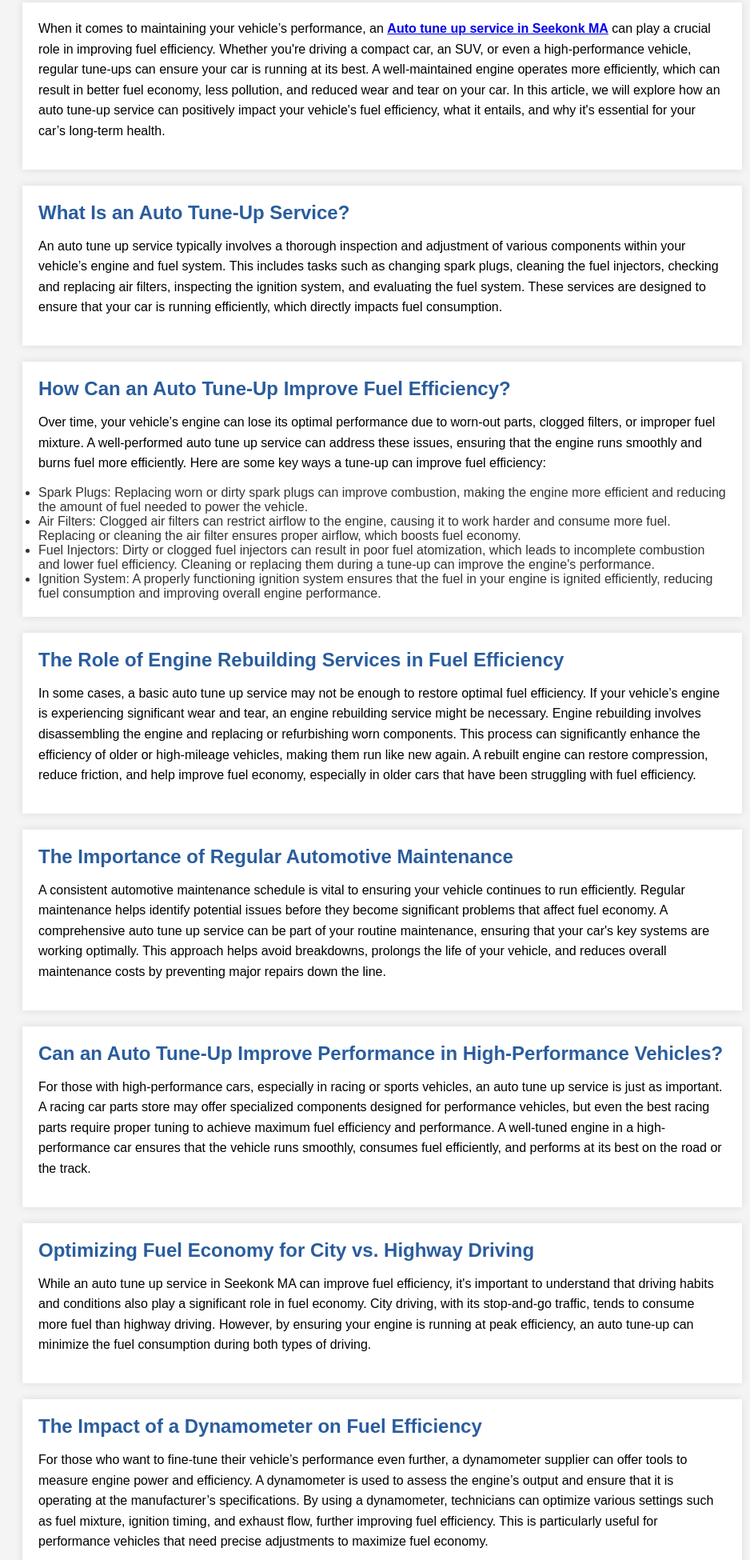
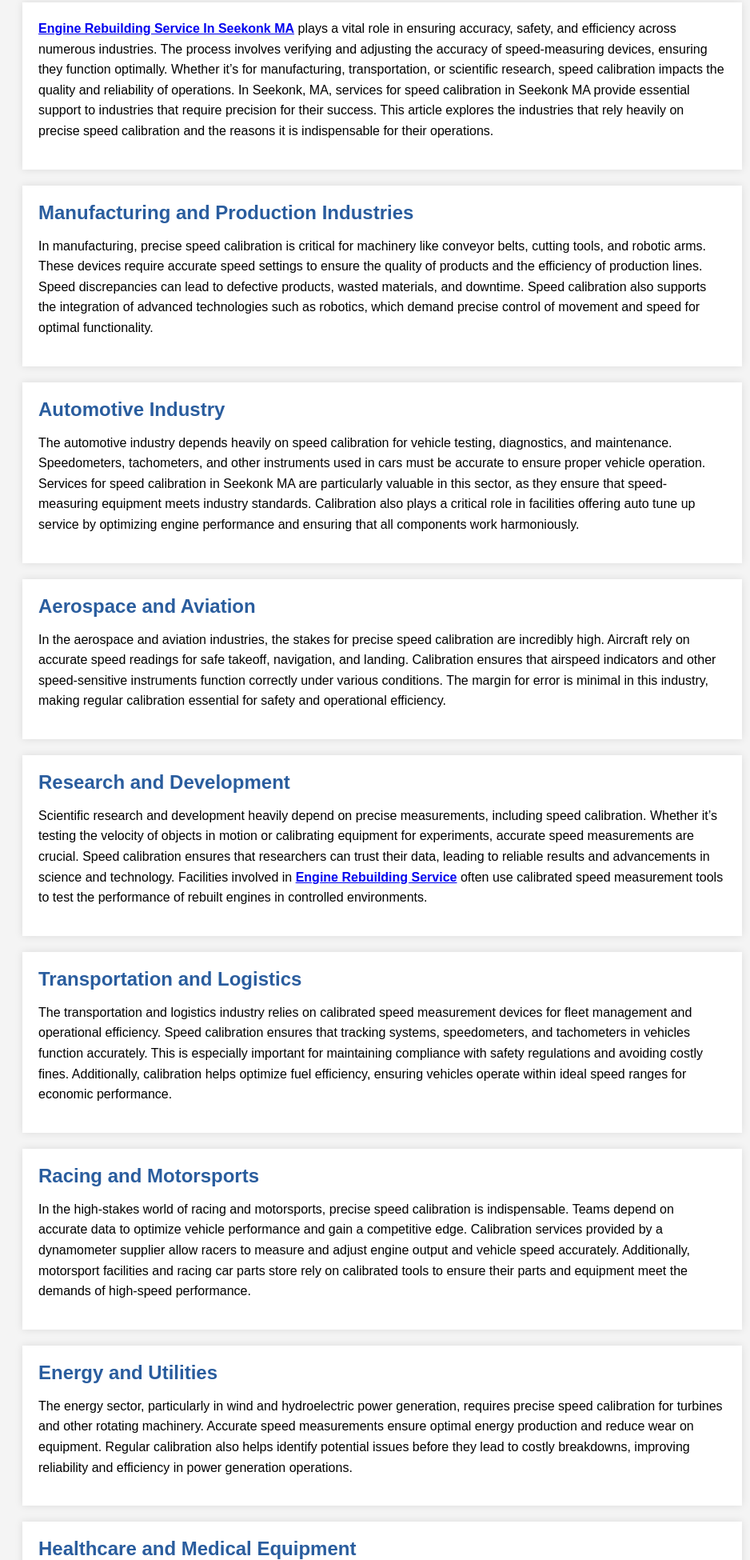
Before and after one commit to Robrt-Parker1/dynotech, a plain HTML site: page index.html in a window 1280 px wide. Shown: the part 850-2800 px from the top of the page at 80% size, without its empty margins (162-1100 px from the left). Drawn offline with Linux system fonts and the light colour scheme.

Commit message:
Update index.html

```diff
--- a/index.html
+++ b/index.html
@@ -1,15 +1,15 @@
 <!DOCTYPE html>
 <html lang="en">
 <head>
-<meta name="google-site-verification" content="BWA7g4ILF4n-rdJ3Uf8W4dUAa9TrAXs68I4-NJTHMC8" />    <meta charset="UTF-8">
+    <meta charset="UTF-8">
     <meta name="viewport" content="width=device-width, initial-scale=1.0">
-    <meta name="title" content="Can an Auto Tune-Up Service Improve Your Car’s Fuel Efficiency?">
-    <meta name="description" content="Discover how an Auto tune-up service in Seekonk MA can enhance fuel efficiency and improve your vehicle's overall performance.">
-    <meta name="keywords" content="Auto tune-up service, Fuel Efficiency, Car Performance, Auto Maintenance, Seekonk MA">
+    <meta name="title" content="What Industries Rely on Precise Speed Calibration for Their Operations?">
+    <meta name="description" content="Discover industries like manufacturing, aerospace, and healthcare that depend on precise speed calibration for efficiency and safety.">
+    <meta name="keywords" content="Speed calibration in Seekonk MA, Auto tune up service, Dynamometer supplier, Engine rebuilding service">
     <meta name="robots" content="index, follow">
     <link rel="canonical" href="">
-    <title>Can an Auto Tune-Up Service Improve Your Car’s Fuel Efficiency?</title>
-    <style>
+    <title>What Industries Rely on Precise Speed Calibration for Their Operations?</title>
+ <style>
         * {
             margin: 0;
             padding: 0;
@@ -95,7 +95,7 @@
 
         .map-section iframe {
             width: 100%;
-            max-width: 900px;
+            max-width: 600px;
             height: 450px;
             border: 0;
         }
@@ -105,69 +105,79 @@
 
     <!-- H1 Header Section -->
     <div class="container header-section">
-        <h1>Can an Auto Tune-Up Service Improve Your Car’s Fuel Efficiency?</h1>
+        <h1>What Industries Rely on Precise Speed Calibration for Their Operations?</h1>
     </div>
 
     <!-- Image Section -->
     <div class="container image-section">
-        <img src="https://media.istockphoto.com/id/487421607/photo/car-electric-repair.jpg?s=612x612&w=0&k=20&c=gxsZBXZyXm6vF2F1lAsXWC6iTEz3dxm2xaiIBMHuFcI=">
+        <img src="https://media.istockphoto.com/id/1789971565/video/car-turbo-tuning-machine-with-pressure-indicators-slow-motion-medium-close-shot.jpg?s=640x640&k=20&c=p9ZwN66zGKUq7gjB5cRndHleZEPtTyo7er4XTc4VVPE=">
     </div>
 
     <!-- Main Article Content -->
     <div class="content-center">
         <div class="section">
-            <p>When it comes to maintaining your vehicle’s performance, an <b><a href="https://maps.app.goo.gl/7E9rfgzKcX7yZmHV7">Auto tune up service in Seekonk MA</a></b></strong> can play a crucial role in improving fuel efficiency. Whether you're driving a compact car, an SUV, or even a high-performance vehicle, regular tune-ups can ensure your car is running at its best. A well-maintained engine operates more efficiently, which can result in better fuel economy, less pollution, and reduced wear and tear on your car. In this article, we will explore how an auto tune-up service can positively impact your vehicle's fuel efficiency, what it entails, and why it's essential for your car’s long-term health.</p>
+            <p><b><a href="https://maps.app.goo.gl/7E9rfgzKcX7yZmHV7">Engine Rebuilding Service In Seekonk MA</a></b> plays a vital role in ensuring accuracy, safety, and efficiency across numerous industries. The process involves verifying and adjusting the accuracy of speed-measuring devices, ensuring they function optimally. Whether it’s for manufacturing, transportation, or scientific research, speed calibration impacts the quality and reliability of operations. In Seekonk, MA, services for speed calibration in Seekonk MA</strong> provide essential support to industries that require precision for their success. This article explores the industries that rely heavily on precise speed calibration and the reasons it is indispensable for their operations.</p>
         </div>
 
         <div class="section">
-            <h2>What Is an Auto Tune-Up Service?</h2>
-            <p>An auto tune up service</strong> typically involves a thorough inspection and adjustment of various components within your vehicle’s engine and fuel system. This includes tasks such as changing spark plugs, cleaning the fuel injectors, checking and replacing air filters, inspecting the ignition system, and evaluating the fuel system. These services are designed to ensure that your car is running efficiently, which directly impacts fuel consumption.</p>
+            <h2>Manufacturing and Production Industries</h2>
+            <p>In manufacturing, precise speed calibration is critical for machinery like conveyor belts, cutting tools, and robotic arms. These devices require accurate speed settings to ensure the quality of products and the efficiency of production lines. Speed discrepancies can lead to defective products, wasted materials, and downtime. Speed calibration also supports the integration of advanced technologies such as robotics, which demand precise control of movement and speed for optimal functionality.</p>
         </div>
 
         <div class="section">
-            <h2>How Can an Auto Tune-Up Improve Fuel Efficiency?</h2>
-            <p>Over time, your vehicle’s engine can lose its optimal performance due to worn-out parts, clogged filters, or improper fuel mixture. A well-performed auto tune up service</strong> can address these issues, ensuring that the engine runs smoothly and burns fuel more efficiently. Here are some key ways a tune-up can improve fuel efficiency:</p>
-            <ul>
-                <li>Spark Plugs:</strong> Replacing worn or dirty spark plugs can improve combustion, making the engine more efficient and reducing the amount of fuel needed to power the vehicle.</li>
-                <li>Air Filters:</strong> Clogged air filters can restrict airflow to the engine, causing it to work harder and consume more fuel. Replacing or cleaning the air filter ensures proper airflow, which boosts fuel economy.</li>
-                <li>Fuel Injectors:</strong> Dirty or clogged fuel injectors can result in poor fuel atomization, which leads to incomplete combustion and lower fuel efficiency. Cleaning or replacing them during a tune-up can improve the engine's performance.</li>
-                <li>Ignition System:</strong> A properly functioning ignition system ensures that the fuel in your engine is ignited efficiently, reducing fuel consumption and improving overall engine performance.</li>
-            </ul>
+            <h2>Automotive Industry</h2>
+            <p>The automotive industry depends heavily on speed calibration for vehicle testing, diagnostics, and maintenance. Speedometers, tachometers, and other instruments used in cars must be accurate to ensure proper vehicle operation. Services for speed calibration in Seekonk MA</strong> are particularly valuable in this sector, as they ensure that speed-measuring equipment meets industry standards. Calibration also plays a critical role in facilities offering auto tune up service</strong> by optimizing engine performance and ensuring that all components work harmoniously.</p>
         </div>
 
         <div class="section">
-            <h2>The Role of Engine Rebuilding Services in Fuel Efficiency</h2>
-            <p>In some cases, a basic auto tune up service</strong> may not be enough to restore optimal fuel efficiency. If your vehicle’s engine is experiencing significant wear and tear, an engine rebuilding service</strong> might be necessary. Engine rebuilding involves disassembling the engine and replacing or refurbishing worn components. This process can significantly enhance the efficiency of older or high-mileage vehicles, making them run like new again. A rebuilt engine can restore compression, reduce friction, and help improve fuel economy, especially in older cars that have been struggling with fuel efficiency.</p>
+            <h2>Aerospace and Aviation</h2>
+            <p>In the aerospace and aviation industries, the stakes for precise speed calibration are incredibly high. Aircraft rely on accurate speed readings for safe takeoff, navigation, and landing. Calibration ensures that airspeed indicators and other speed-sensitive instruments function correctly under various conditions. The margin for error is minimal in this industry, making regular calibration essential for safety and operational efficiency.</p>
         </div>
 
         <div class="section">
-            <h2>The Importance of Regular Automotive Maintenance</h2>
-            <p>A consistent automotive maintenance</strong> schedule is vital to ensuring your vehicle continues to run efficiently. Regular maintenance helps identify potential issues before they become significant problems that affect fuel economy. A comprehensive auto tune up service</strong> can be part of your routine maintenance, ensuring that your car's key systems are working optimally. This approach helps avoid breakdowns, prolongs the life of your vehicle, and reduces overall maintenance costs by preventing major repairs down the line.</p>
+            <h2>Research and Development</h2>
+            <p>Scientific research and development heavily depend on precise measurements, including speed calibration. Whether it’s testing the velocity of objects in motion or calibrating equipment for experiments, accurate speed measurements are crucial. Speed calibration ensures that researchers can trust their data, leading to reliable results and advancements in science and technology. Facilities involved in <b><a href="https://maps.app.goo.gl/7E9rfgzKcX7yZmHV7">Engine Rebuilding Service</a></b></strong> often use calibrated speed measurement tools to test the performance of rebuilt engines in controlled environments.</p>
         </div>
 
         <div class="section">
-            <h2>Can an Auto Tune-Up Improve Performance in High-Performance Vehicles?</h2>
-            <p>For those with high-performance cars, especially in racing or sports vehicles, an auto tune up service</strong> is just as important. A racing car parts store</strong> may offer specialized components designed for performance vehicles, but even the best racing parts require proper tuning to achieve maximum fuel efficiency and performance. A well-tuned engine in a high-performance car ensures that the vehicle runs smoothly, consumes fuel efficiently, and performs at its best on the road or the track.</p>
+            <h2>Transportation and Logistics</h2>
+            <p>The transportation and logistics industry relies on calibrated speed measurement devices for fleet management and operational efficiency. Speed calibration ensures that tracking systems, speedometers, and tachometers in vehicles function accurately. This is especially important for maintaining compliance with safety regulations and avoiding costly fines. Additionally, calibration helps optimize fuel efficiency, ensuring vehicles operate within ideal speed ranges for economic performance.</p>
         </div>
 
         <div class="section">
-            <h2>Optimizing Fuel Economy for City vs. Highway Driving</h2>
-            <p>While an auto tune up service in Seekonk MA</strong> can improve fuel efficiency, it's important to understand that driving habits and conditions also play a significant role in fuel economy. City driving, with its stop-and-go traffic, tends to consume more fuel than highway driving. However, by ensuring your engine is running at peak efficiency, an auto tune-up can minimize the fuel consumption during both types of driving.</p>
+            <h2>Racing and Motorsports</h2>
+            <p>In the high-stakes world of racing and motorsports, precise speed calibration is indispensable. Teams depend on accurate data to optimize vehicle performance and gain a competitive edge. Calibration services provided by a dynamometer supplier</strong> allow racers to measure and adjust engine output and vehicle speed accurately. Additionally, motorsport facilities and racing car parts store</strong> rely on calibrated tools to ensure their parts and equipment meet the demands of high-speed performance.</p>
         </div>
 
         <div class="section">
-            <h2>The Impact of a Dynamometer on Fuel Efficiency</h2>
-            <p>For those who want to fine-tune their vehicle’s performance even further, a dynamometer supplier</strong> can offer tools to measure engine power and efficiency. A dynamometer is used to assess the engine’s output and ensure that it is operating at the manufacturer’s specifications. By using a dynamometer, technicians can optimize various settings such as fuel mixture, ignition timing, and exhaust flow, further improving fuel efficiency. This is particularly useful for performance vehicles that need precise adjustments to maximize fuel economy.</p>
+            <h2>Energy and Utilities</h2>
+            <p>The energy sector, particularly in wind and hydroelectric power generation, requires precise speed calibration for turbines and other rotating machinery. Accurate speed measurements ensure optimal energy production and reduce wear on equipment. Regular calibration also helps identify potential issues before they lead to costly breakdowns, improving reliability and efficiency in power generation operations.</p>
         </div>
 
- <div class="section">
+        <div class="section">
+            <h2>Healthcare and Medical Equipment</h2>
+            <p>Medical devices, such as centrifuges and diagnostic equipment, often require speed calibration to ensure their accuracy and reliability. Inaccurate speed readings can compromise test results or the effectiveness of treatments, making calibration a critical aspect of healthcare operations. Calibration services tailored to medical equipment standards ensure these devices perform as intended, maintaining patient safety and care quality.</p>
+        </div>
+
+        <div class="section">
+            <h2>Fitness and Recreation</h2>
+            <p>In the fitness and recreation industries, speed calibration ensures the accuracy of equipment like treadmills and stationary bikes. Miscalibrated devices can lead to incorrect speed readings, potentially impacting users’ workouts or even causing injuries. Calibration ensures that fitness equipment operates smoothly and delivers the correct performance metrics for users.</p>
+        </div>
+
+        <div class="section">
+            <h2>Printing and Packaging</h2>
+            <p>Speed calibration is vital in the printing and packaging industry, where machinery operates at high speeds to meet production demands. Calibrated equipment ensures consistent output quality, reducing errors and waste. Proper calibration also helps maintain the efficiency and longevity of machinery, minimizing downtime and repair costs.</p>
+        </div>
+
+        <div class="section">
             <h2>Conclusion</h2>
-            <p>An <b><a href="http://www.dynotechtuning.com/">Engine Service In Seekonk MA</a></b> is an essential part of maintaining your vehicle’s performance and fuel efficiency. Whether you’re driving a daily commuter or a high-performance car, ensuring that your engine runs smoothly can significantly impact your car’s fuel economy. From changing spark plugs and air filters to fine-tuning the fuel system, a comprehensive tune-up service can restore your vehicle’s efficiency, helping you save money at the pump and reduce overall wear on the engine. By staying on top of routine automotive maintenance, you can maximize your vehicle’s lifespan, improve its performance, and enjoy better fuel efficiency for years to come. If you're interested in achieving the best results, consider working with a professional that understands the specific needs of your vehicle, including specialized services like engine rebuilding service or using advanced equipment from a dynamometer supplier.</p>
+            <p>Industries ranging from manufacturing to motorsports depend on <b><a href="https://maps.app.goo.gl/7E9rfgzKcX7yZmHV7">Speed Calibration In Seekonk MA</a></b> for their operations. Whether it’s improving the accuracy of speedometers in the automotive industry or optimizing energy production in the utilities sector, calibration ensures that systems run smoothly and efficiently. Businesses that require reliable speed measurements can trust services like speed calibration in Seekonk MA</strong> to maintain high standards of performance, safety, and operational success. With industries continuously advancing, the demand for accurate speed calibration will only grow.</p>
         </div>
-        <!-- Map Section -->
+
+        <!-- Embedded Map Section -->
         <div class="container map-section">
             <h2>Google Business Profile</h2>
-          <iframe src="https://www.google.com/maps/embed?pb=!1m18!1m12!1m3!1d2975.34626229895!2d-71.2930112!3d41.7777507!2m3!1f0!2f0!3f0!3m2!1i1024!2i768!4f13.1!3m3!1m2!1s0x89e450abd39651eb%3A0x8bb31da2baf7b855!2sDynotech%20Tuning%20Inc!5e0!3m2!1sen!2s!4v1731969927315!5m2!1sen!2s" width="600" height="450" style="border:0;" allowfullscreen="" loading="lazy" referrerpolicy="no-referrer-when-downgrade"></iframe>
+            <iframe src="https://www.google.com/maps/embed?pb=!1m18!1m12!1m3!1d2975.34626229895!2d-71.2930112!3d41.7777507!2m3!1f0!2f0!3f0!3m2!1i1024!2i768!4f13.1!3m3!1m2!1s0x89e450abd39651eb%3A0x8bb31da2baf7b855!2sDynotech%20Tuning%20Inc!5e0!3m2!1sen!2s!4v1731969927315!5m2!1sen!2s" width="600" height="450" style="border:0;" allowfullscreen="" loading="lazy" referrerpolicy="no-referrer-when-downgrade"></iframe>
         </div>
     </div>
 
```
